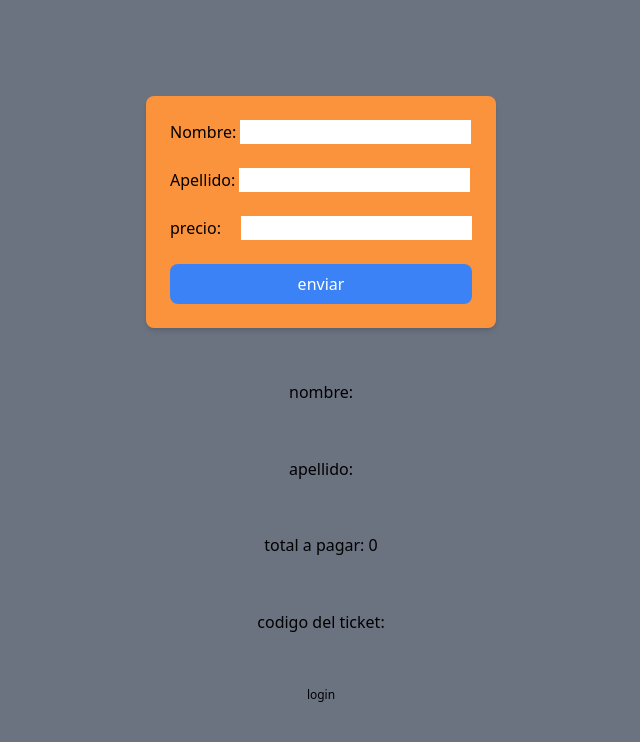
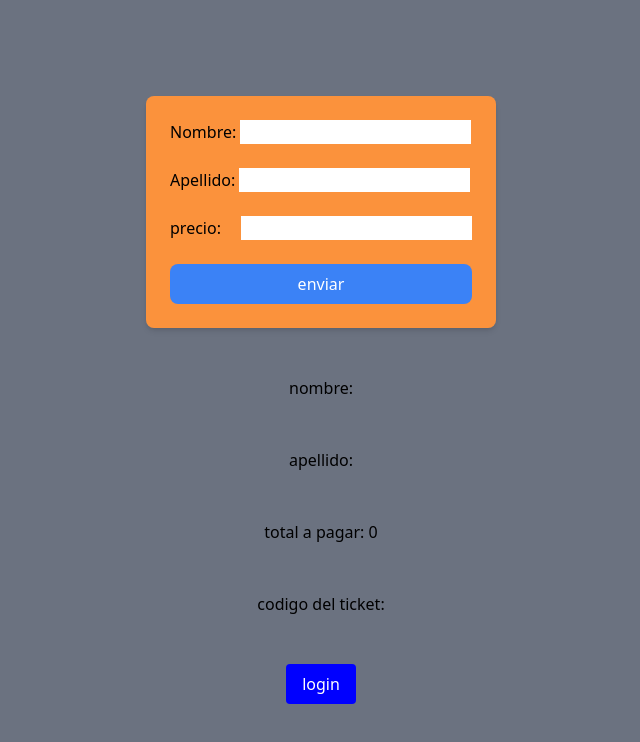
Before and after one commit to davidms5/projecto-grado-python-frontend, a Next.js app: page / in a window 1280 px wide. Shown: the top 742 px of the page, without its empty margins (319-959 px from the left). Built offline with nearby package versions, Linux system fonts and the light colour scheme.

Commit message:
dando estilos al login button

```diff
--- a/src/pages/index.tsx
+++ b/src/pages/index.tsx
@@ -100,7 +100,14 @@ export default function Home() {
       <p>codigo del ticket: {id}</p>
         {mensaje && <h2>muchas gracias por viajar con nosotros</h2>}
 
-      <a href="https://projecto-grado-python-production.up.railway.app/admin" style={{fontSize:"12px"}}>login</a>
+
+        <a href={"http://127.0.0.1:8000/admin"||"https://projecto-grado-python-production.up.railway.app/admin" } ><button style={{
+    backgroundColor: 'blue',
+    color: 'white',
+    padding: '0.5rem 1rem',
+    borderRadius: '0.25rem',
+  }}>login</button></a>
+
 
 
 
```
Also changed, not shown: src/styles/globals.css (line endings or trailing spaces).
